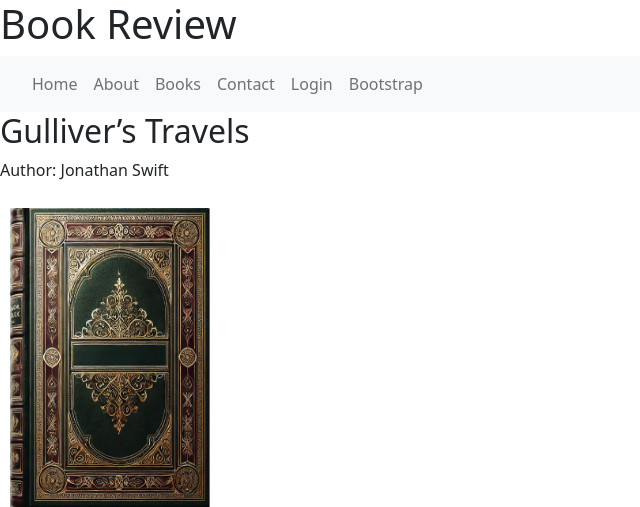
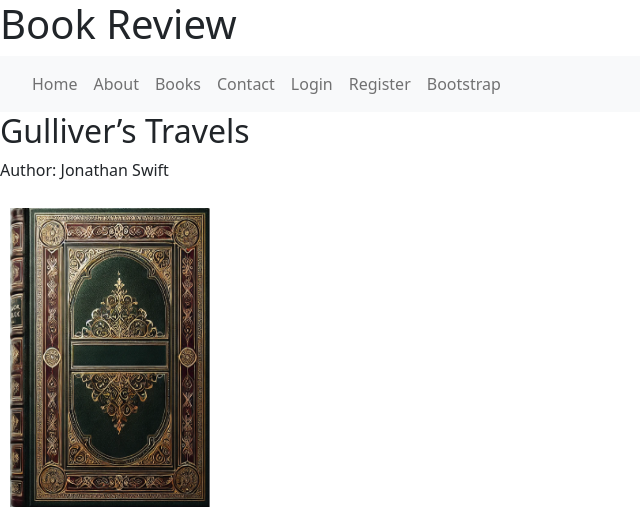
Before and after one commit to bizboz1981/CI3-flask-books, a Flask app: page /book/43 in a window 1280 px wide. Shown: the top 507 px of the page, without its empty margins (0-640 px from the left). Run offline with Flask 3, Linux system fonts and the light colour scheme; some libraries are stand-ins or nearby versions.

Commit message:
feat: Add register link to navbar in base.html

```diff
--- a/templates/base.html
+++ b/templates/base.html
@@ -23,6 +23,7 @@
                 <li class="nav-item"><a class="nav-link" href="{{ url_for('logout') }}">Logout</a></li>
             {% else %}
                 <li class="nav-item"><a class="nav-link" href="{{ url_for('login') }}">Login</a></li>
+                <li class="nav-item"><a class="nav-link" href="{{ url_for('register') }}">Register</a></li>
             {% endif %}
             <li class="nav-item"><a class="nav-link" href="{{ url_for('bootstrap') }}">Bootstrap</a></li>
         </ul>
```
